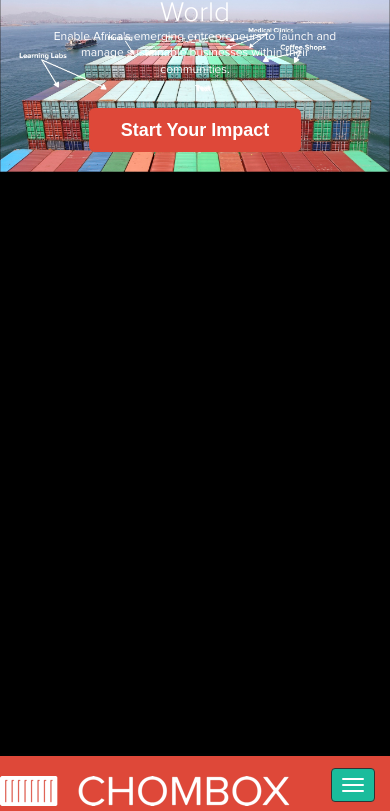
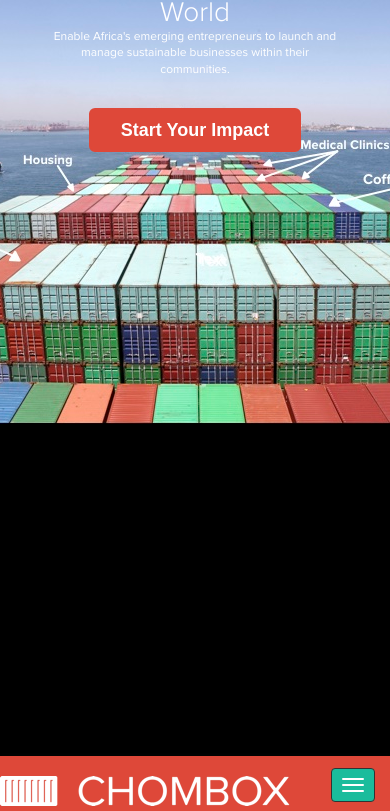
Before and after one commit to chomboxkenya/chomboxkenya.github.io, a plain HTML site: page index.html in a window 390 px wide. Shown: the part 88-899 px from the top of the page. Drawn offline with nearby package versions, Linux system fonts and the light colour scheme; a script that the page names is missing.

Commit message:
updating media

```diff
--- a/css/overrides.css
+++ b/css/overrides.css
@@ -292,6 +292,10 @@ body {
     padding-right: 150px;
 }
 @media (max-width: 768px) {
+    #intro {
+        background: url("../images/freightertop_768.jpg") no-repeat top center;
+    }
+
     #intro .intro-body {
         padding-top: 0;
         padding-bottom: 0;
```
Also changed, not shown: images/freightertop_768.jpg (added).
